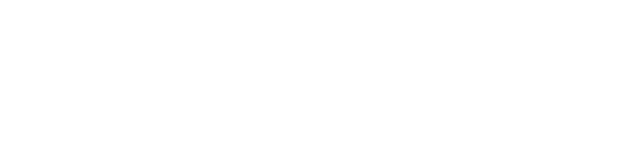
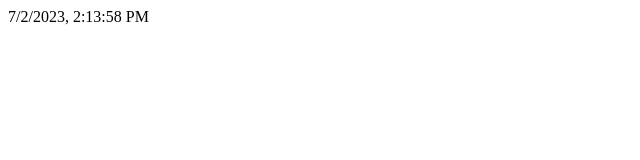
Before and after one commit to acciojob/clock-developersrinu, a website: page main.html in a window 1280 px wide. Shown: the whole page, without its empty margins (0-640 px from the left). Drawn offline with Linux system fonts and the light colour scheme.

Commit message:
created a submission

```diff
--- a/main.html
+++ b/main.html
@@ -6,7 +6,8 @@
 	<link rel="stylesheet" href="styles.css">
 </head>
 
-<body>
+<body id="timer">
+
 	<!-- the entire body must be written by student -->
     <script type="text/javascript" src="./script.js">
 </script>
--- a/script.js
+++ b/script.js
@@ -1 +1,14 @@
 //your JS code here. If required.
+   document.addEventListener("DOMContentLoaded", function() {
+      function updateDateTime() {
+        const currentDate = new Date();
+        const formattedDateTime = currentDate.toLocaleString();
+        document.getElementById("timer").textContent = formattedDateTime;
+      }
+
+      // Update the date and time immediately
+      updateDateTime();
+
+      // Update the date and time every second
+      setInterval(updateDateTime, 1000);
+    });
```
